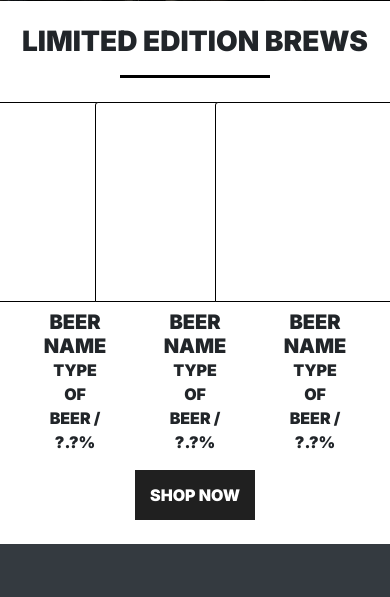
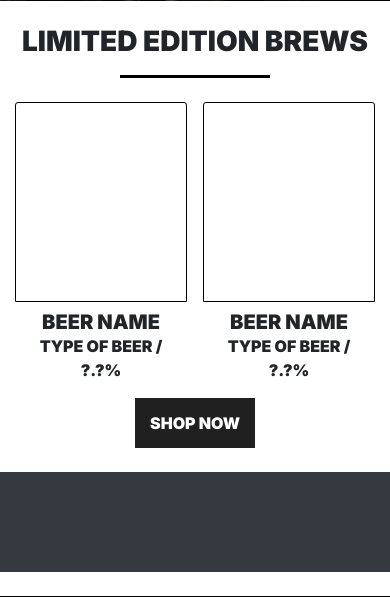
Before and after one commit to eddy-bryan/alchemy-aleworks, a Django app: page / in a window 390 px wide. Shown: the part 843-1440 px from the top of the page. Run offline with Django 4.2, Linux system fonts and the light colour scheme; some libraries are stand-ins or nearby versions.

Commit message:
Added responsive layout to the limited edition section for smaller devices

```diff
--- a/home/templates/home/index.html
+++ b/home/templates/home/index.html
@@ -17,24 +17,24 @@
     <h3 class="mb-3">Limited Edition Brews</h3>
     <hr class="bg-black my-0">
     <div class="d-flex justify-content-center my-3">
-      <div class="card border-0 align-items-center mx-4">
-        <div class="card-img-top border-black bg-white my-2" style="width: 200px; height: 200px;"></div>
+      <div class="card border-0 align-items-center mr-2 mx-sm-4">
+        <div class="card-img-top border-black bg-white my-2" style="width: 100%; height: 200px;"></div>
         <!-- <img src="..." class="card-img-top border-black my-2" alt="..."> -->
         <div class="card-body py-0">
           <h5 class="card-title my-0">Beer Name</h5>
           <p class="card-text">Type of Beer / ?.?%</p>
         </div>
       </div>
-      <div class="card border-0 align-items-center mx-4">
-        <div class="card-img-top border-black bg-white my-2" style="width: 200px; height: 200px;"></div>
+      <div class="card border-0 align-items-center ml-2 mx-sm-4">
+        <div class="card-img-top border-black bg-white my-2" style="width: 100%; height: 200px;"></div>
         <!-- <img src="..." class="card-img-top border-black my-2" alt="..."> -->
         <div class="card-body py-0">
           <h5 class="card-title my-0">Beer Name</h5>
           <p class="card-text">Type of Beer / ?.?%</p>
         </div>
       </div>
-      <div class="card border-0 align-items-center mx-4">
-        <div class="card-img-top border-black bg-white my-2" style="width: 200px; height: 200px;"></div>
+      <div class="d-none d-lg-block card border-0 align-items-center mx-sm-4">
+        <div class="card-img-top border-black bg-white my-2" style="width: 100%; height: 200px;"></div>
         <!-- <img src="..." class="card-img-top border-black my-2" alt="..."> -->
         <div class="card-body py-0">
           <h5 class="card-title my-0">Beer Name</h5>
--- a/static/css/base.css
+++ b/static/css/base.css
@@ -87,7 +87,6 @@
 }
 
 #hero-section {
-    width: 100vw;
     height: calc(100vh - 151px);
 }
 
@@ -106,10 +105,6 @@
     left: 50%;
     transform: translate(-50%, -50%);
     z-index: 1;
-}
-
-#limited-edition-section {
-    width: 100vw;
 }
 
 #limited-content {
```
